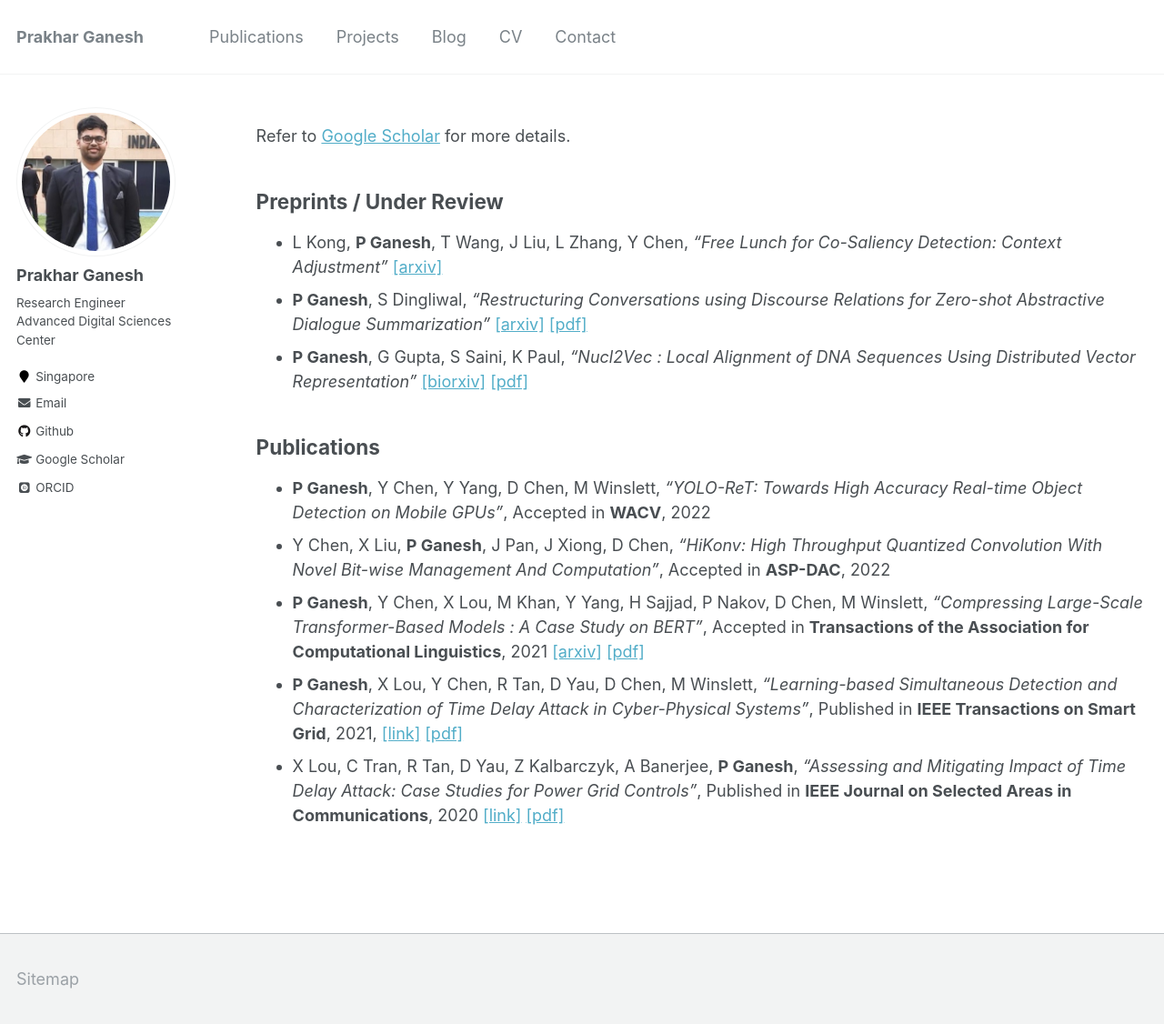
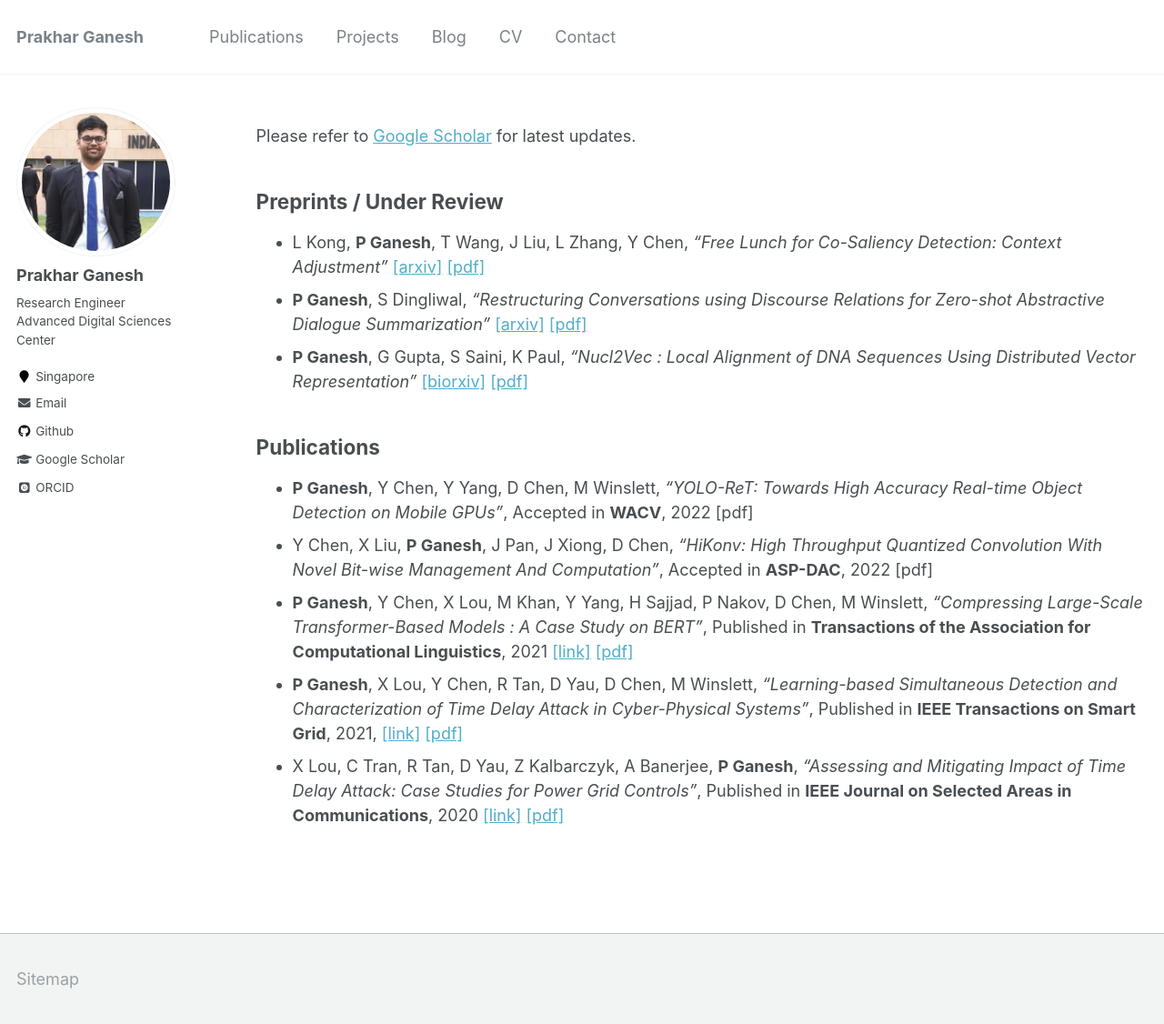
Before and after one commit to prakharg24/prakharg24.github.io, a Jekyll site: the page built from _pages/publications.md, in a window 1280 px wide and 1126 px high. Shown: the whole window at 91% size. Built offline with Jekyll 4.4.1, drawn with Linux system fonts in a browser that asks for light colours; some web fonts are replaced.

Commit message:
Update publications.md

```diff
--- a/_pages/publications.md
+++ b/_pages/publications.md
@@ -5,13 +5,13 @@ permalink: /publications/
 author_profile: true
 ---
 
-Refer to [Google Scholar](https://scholar.google.co.in/citations?user=Xd5QJoEAAAAJ&hl=en&oi=ao){:target="_blank"} for more details.
+Please refer to [Google Scholar](https://scholar.google.co.in/citations?user=Xd5QJoEAAAAJ&hl=en&oi=ao){:target="_blank"} for latest updates.
 
 
 ## Preprints / Under Review
 
 * L Kong, **P Ganesh**, T Wang, J Liu, L Zhang, Y Chen, _"Free Lunch for Co-Saliency Detection: Context Adjustment"_
-[\[arxiv\]](https://arxiv.org/abs/2108.02093){:target="_blank"}
+[\[arxiv\]](https://arxiv.org/abs/2108.02093){:target="_blank"} [\[pdf\]](http://prakharg24.github.io/files/free_lunch.pdf){:target="_blank"}
 * **P Ganesh**, S Dingliwal, _"Restructuring Conversations using Discourse Relations for Zero-shot Abstractive Dialogue Summarization"_
 [\[arxiv\]](https://arxiv.org/abs/1902.01615){:target="_blank"} [\[pdf\]](http://prakharg24.github.io/files/restructuring.pdf){:target="_blank"}
 * **P Ganesh**, G Gupta, S Saini, K Paul, _"Nucl2Vec : Local Alignment of DNA Sequences Using Distributed Vector Representation"_
@@ -19,10 +19,9 @@ Refer to [Google Scholar](https://scholar.google.co.in/citations?user=Xd5QJoEAAA
 
 ## Publications
 
-* **P Ganesh**, Y Chen, Y Yang, D Chen, M Winslett, _"YOLO-ReT: Towards High Accuracy Real-time Object Detection on Mobile GPUs"_, Accepted in **WACV**, 2022
-* Y Chen, X Liu, **P Ganesh**, J Pan, J Xiong, D Chen, _"HiKonv: High Throughput Quantized Convolution With Novel Bit-wise Management And Computation"_, Accepted in **ASP-DAC**, 2022
-* **P Ganesh**, Y Chen, X Lou, M Khan, Y Yang, H Sajjad, P Nakov, D Chen, M Winslett, _"Compressing Large-Scale Transformer-Based Models : A Case Study on BERT"_, Accepted in **Transactions of the Association for Computational Linguistics**, 2021
-[\[arxiv\]](https://arxiv.org/abs/2002.11985){:target="_blank"} [\[pdf\]](http://prakharg24.github.io/files/bert_compression.pdf){:target="_blank"}
+* **P Ganesh**, Y Chen, Y Yang, D Chen, M Winslett, _"YOLO-ReT: Towards High Accuracy Real-time Object Detection on Mobile GPUs"_, Accepted in **WACV**, 2022 \[pdf\]
+* Y Chen, X Liu, **P Ganesh**, J Pan, J Xiong, D Chen, _"HiKonv: High Throughput Quantized Convolution With Novel Bit-wise Management And Computation"_, Accepted in **ASP-DAC**, 2022 \[pdf\]
+* **P Ganesh**, Y Chen, X Lou, M Khan, Y Yang, H Sajjad, P Nakov, D Chen, M Winslett, _"Compressing Large-Scale Transformer-Based Models : A Case Study on BERT"_, Published in **Transactions of the Association for Computational Linguistics**, 2021 [\[link\]](https://direct.mit.edu/tacl/article/doi/10.1162/tacl_a_00413/107387/Compressing-Large-Scale-Transformer-Based-Models-A){:target="_blank"} [\[pdf\]](http://prakharg24.github.io/files/bert_compression.pdf){:target="_blank"}
 * **P Ganesh**, X Lou, Y Chen, R Tan, D Yau, D Chen, M Winslett, _"Learning-based Simultaneous Detection and Characterization of Time Delay Attack in Cyber-Physical Systems"_, Published in **IEEE Transactions on Smart Grid**, 2021,
 [\[link\]](https://ieeexplore.ieee.org/abstract/document/9352977){:target="_blank"} [\[pdf\]](http://prakharg24.github.io/files/learning_cps.pdf){:target="_blank"}
 * X Lou, C Tran, R Tan, D Yau, Z Kalbarczyk, A Banerjee, **P Ganesh**, _"Assessing and Mitigating Impact of Time Delay Attack: Case Studies for Power Grid Controls"_,  Published in **IEEE Journal on Selected Areas in Communications**, 2020
```
